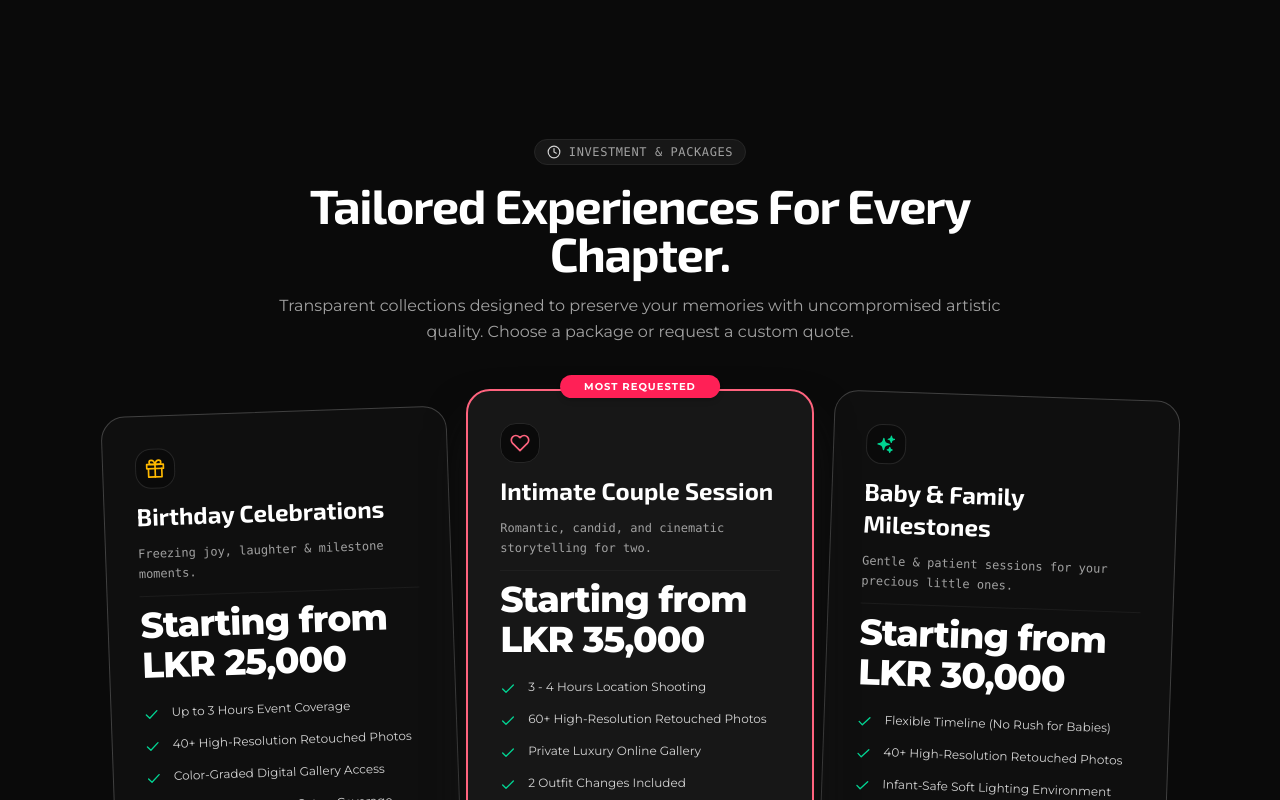
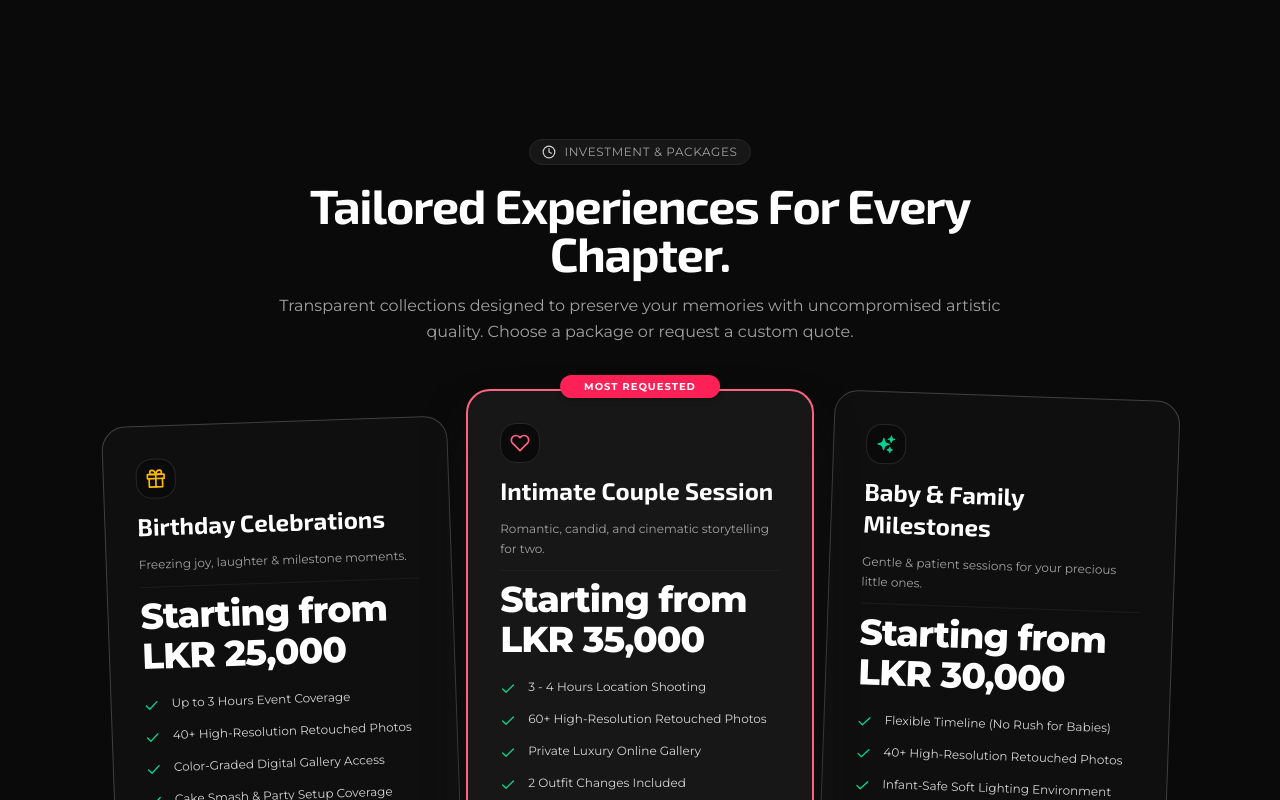
Before and after one commit to lakshan-beast/Photography-website, a React (Vite) app: page / in a window 1280 px wide. Shown: the part 757-1557 px from the top of the page. Built offline with nearby package versions, Linux system fonts and the light colour scheme.

Commit message:
style: update font family in ServicesPackages component for consistency

```diff
--- a/src/components/ServicesPackages.jsx
+++ b/src/components/ServicesPackages.jsx
@@ -68,7 +68,7 @@ export default function ServicesPackages() {
       <div className="max-w-7xl mx-auto space-y-4">
         {/* section header */}
         <div className="text-center max-w-3xl mx-auto space-y-4">
-          <div className="inline-flex items-center gap-2 px-3 py-1 rounded-full bg-neutral-900 border border-neutral-800 text-xs text-neutral-400 font-mono tracking-wider uppercase">
+          <div className="inline-flex items-center gap-2 px-3 py-1 rounded-full bg-neutral-900 border border-neutral-800 text-xs text-neutral-400 font-body tracking-wider uppercase">
             <FiClock className="w-3.5 h-3.5 text-neutral-300" />
             <span>Investment & Packages</span>
           </div>
@@ -131,7 +131,7 @@ export default function ServicesPackages() {
                       {pckg.icon}
                     </div>
                     <h3 className="text-2xl font-bold">{pckg.title}</h3>
-                    <p className="text-xs text-neutral-400 leading-relaxed font-mono">
+                    <p className="text-xs text-neutral-400 leading-relaxed font-body">
                       {pckg.tagline}
                     </p>
 
```
